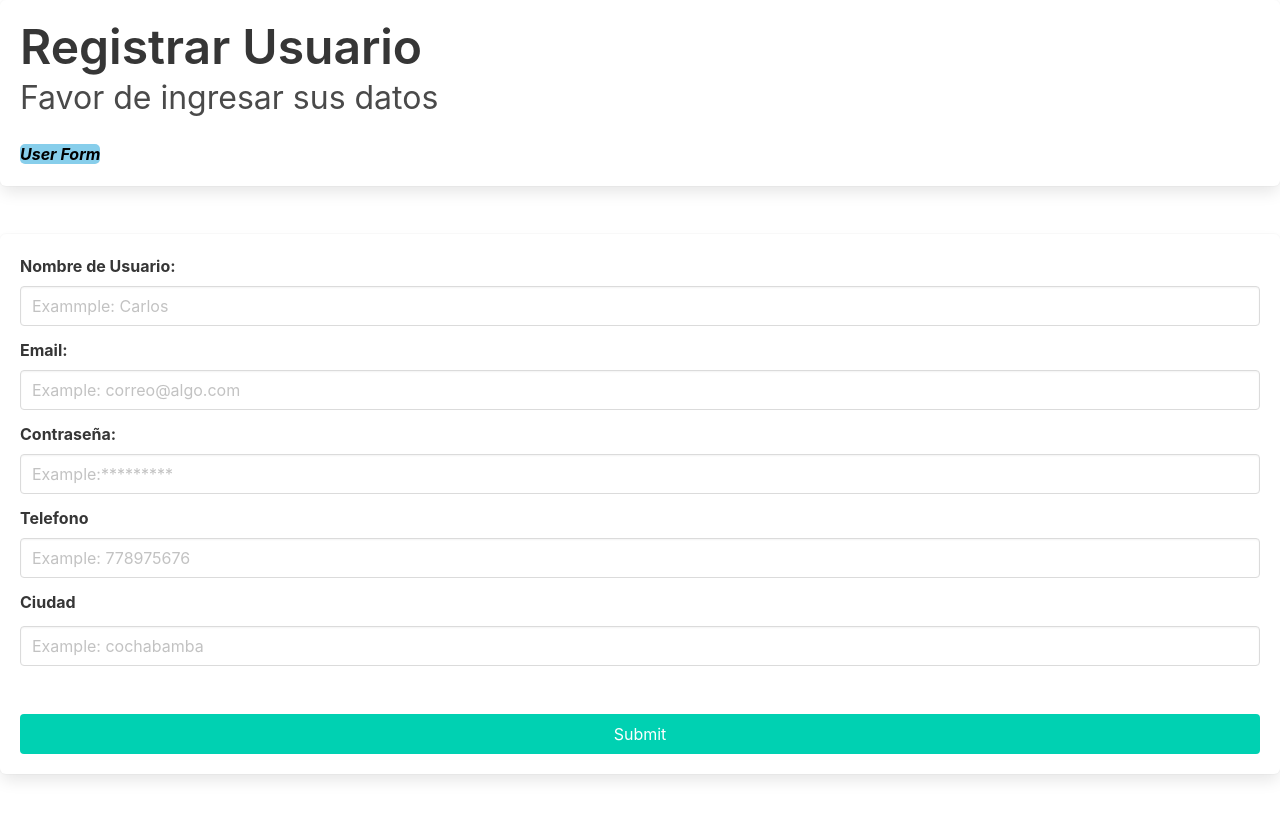
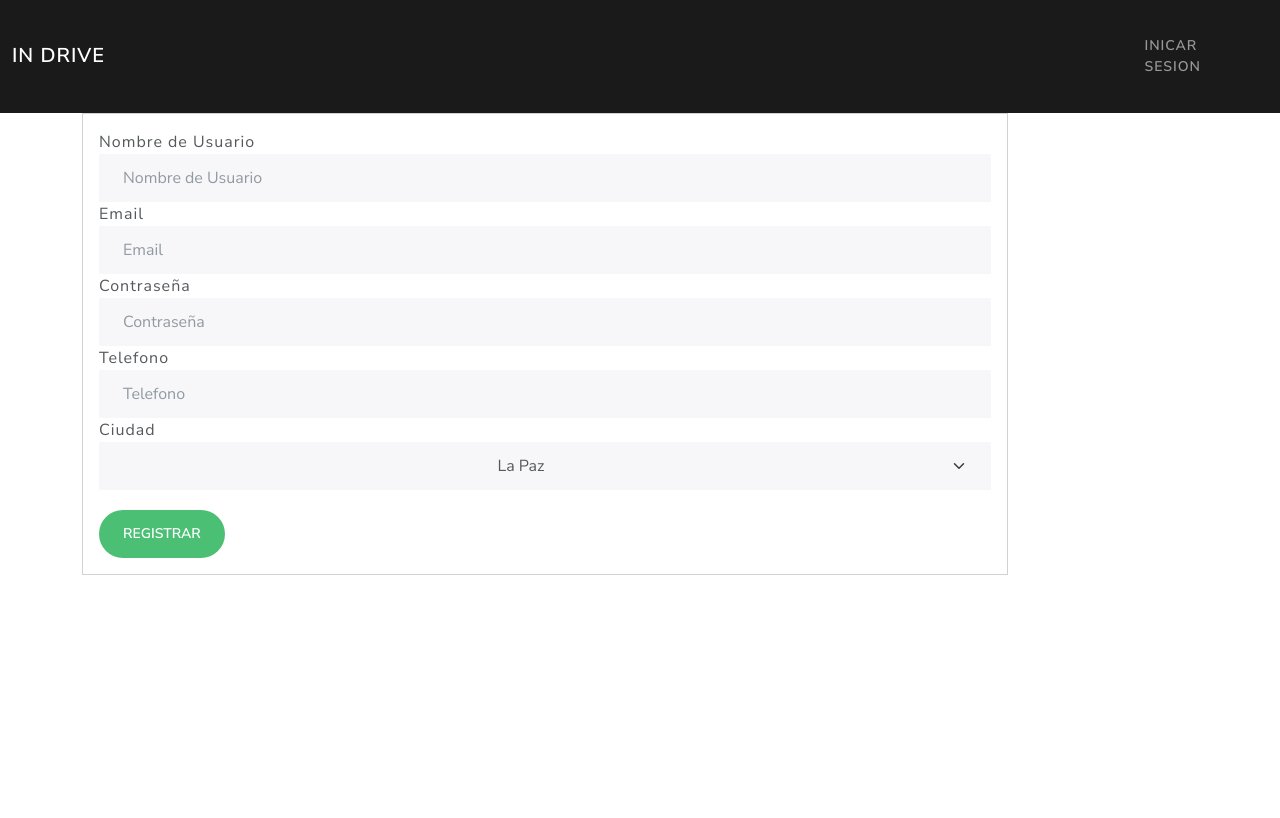
Before and after one commit to ucb-bd1-p2-1-2023/ucb_grupo_10, a plain HTML site: page driver_form.html in a window 1280 px wide. Drawn offline with nearby package versions, Linux system fonts and the light colour scheme.

```diff
--- a/driver_form.html
+++ b/driver_form.html
@@ -4,55 +4,71 @@
     <meta charset="UTF-8">
     <meta http-equiv="X-UA-Compatible" content="IE=edge">
     <meta name="viewport" content="width=device-width, initial-scale=1.0">
-    <link rel="stylesheet" href="https://cdn.jsdelivr.net/npm/bulma@0.9.4/css/bulma.min.css">
+    <link rel="stylesheet" href="https://bootswatch.com/5/lux/bootstrap.min.css">
     <title>In Driver</title>
 </head>
 <body>
-    <div class="box">
-        <h1 class="title is-1"> Registrar Usuario </h1>
-        <h2 class="subtitle is-3">Favor de ingresar sus datos</h2>
-        <nav>
-            <ul class="navi">
-                <li> <a href="/user_form.html" style="color:black;border-radius: 5px; background-color:skyblue;
-                border-style:inset;
-                border:2px"><b><i>User Form</i></b></a></li>
-            </ul>
+    <header>
+        <nav class="navbar navbar-expand-lg navbar-dark bg-primary">
+            <div class="container-fluid">
+                <a class="navbar-brand" href="#">In Drive</a>
+            </div>
+            <div class="collapse navbar-collapse" id="navbarColor01">
+                <ul class="navbar-nav me-auto">
+                    <li class="nav-item">
+                        <a href="#" class="nav-link">Inicar Sesion</a>
+                    </li>
+                </ul>
+            </div>
         </nav>
-    </div>
-    <div class="box my-6">
-        <div class="field">
-            <label class="label" for="user_name">Nombre de Usuario:</label>
-            <div class="control">
-                <input class="input" type="text" id="user_name" placeholder="Exammple: Carlos">
+    </header>
+    <div class="container">
+        <div class="row">
+            <div class="col-md-10">
+                <div class="card">
+                    <div class="card-body">
+                        <form   >
+                            <div class="form-group">
+                                <label for="user_name" >Nombre de Usuario</label>
+                                <input type="text" class="form-control" id="user_name" name="user_name" placeholder="Nombre de Usuario" required>
+                            </div>
+                            <div class="form-group">
+                                <label for="email" >Email</label>
+                                <input type="email" class="form-control" id="email" name="email" placeholder="Email" required>
+                            </div>
+                            <div class="form-group">
+                                <label for="user_password" >Contraseña</label>
+                                <input type="password" class="form-control" id="user_password" name="use_password" placeholder="Contraseña" required>
+                            </div>
+                            <div class="form-group">
+                                <label for="telefono" >Telefono</label>
+                                <input type="number" class="form-control" id="telefono" name="telefono" placeholder="Telefono" required>
+                            </div>
+                            <div class="form-group">
+                                <label for="ciudad" >Ciudad</label>
+                                <select class="form-select" id ="ciudad" style="text-align: center;">
+                                    <option>La Paz</option>
+                                    <option>Tarija</option>
+                                    <option>Santa Cruz</option>
+                                    <option>Oruro</option>
+                                    <option>Potosi</option>
+                                    <option>Pando</option>
+                                    <option>Beni</option>
+                                    <option>Cochabamba</option>
+                                </select>
+                            </div>
+                            <button type="button" onclick= "submitForm()" class="btn btn-success" style="margin-top: 20px;border-radius: 30px;">Registrar</button>
+                        </form>
+                    </div>
+                </div>
             </div>
         </div>
-        <div class="field">
-            <label class="label" for="email">Email:</label>
-            <div class="control">
-                <input class="input" type="text" id="email" placeholder="Example: correo@algo.com">
-            </div>
-        </div>
-        <div class="field">
-            <label class="label" for="user_password">Contraseña:</label>
-            <div class="control">
-                <input class="input" type="text" id="user_password" placeholder="Example:*********">
-            </div>
-        </div>
-        <div class="field">
-            <label class="label" for="telefono">Telefono</label>
-            <div class="control">
-                <input class="input" tye="integrer" id="telefono" placeholder="Example: 778975676">
-            </div>
-        </div>
-        <div class="field">
-            <label class="label" for="ciudad">Ciudad</label>
-        </div>
-        <div class="control">
-            <input class="input" type="text" id="ciudad" placeholder="Example: cochabamba">
-        </div>
-        <div class="block">
-            <button class="button is-primary is-meidum is-fullwidth mt-6" onclick="submitForm()">Submit</button>
-        </div>
+        <footer>
+            <div class="alert alert-dismissible alert-success" hidden="true" id = "alert">
+                <button type="button" class="btn-close" data-bs-dismiss="alert"></button>
+                <strong>conductor Registrado</strong> De forma exitosa
+              </div>
+        </footer>
     </div>
     <script>
         function submitForm() {
@@ -62,8 +78,8 @@
                     user_name: document.getElementById('user_name').value,
                     email: document.getElementById('email').value,
                     user_password: document.getElementById('user_password').value,
+                    ciudad:document.getElementById("ciudad").value,
                     telefono:document.getElementById("telefono").value,
-                    ciudad:document.getElementById("ciudad").value,
                 }
             }
 
@@ -79,6 +95,12 @@
             fetch(url, medatata)
             .then(response => response.json())
             .then(response => console.log(JSON.stringify(response)))
+            console.log(getValues());
+            document.getElementById("alert").hidden = false;
+            setTimeout(function() {
+                document.getElementById("alert").hidden = true;
+            },5000);
+
         }
     </script>
 </body>
```
Also changed, not shown: index.html (+47 -16 lines), server/main.js (+15 -3 lines), user_form.html (+65 -43 lines), 1 other file.
